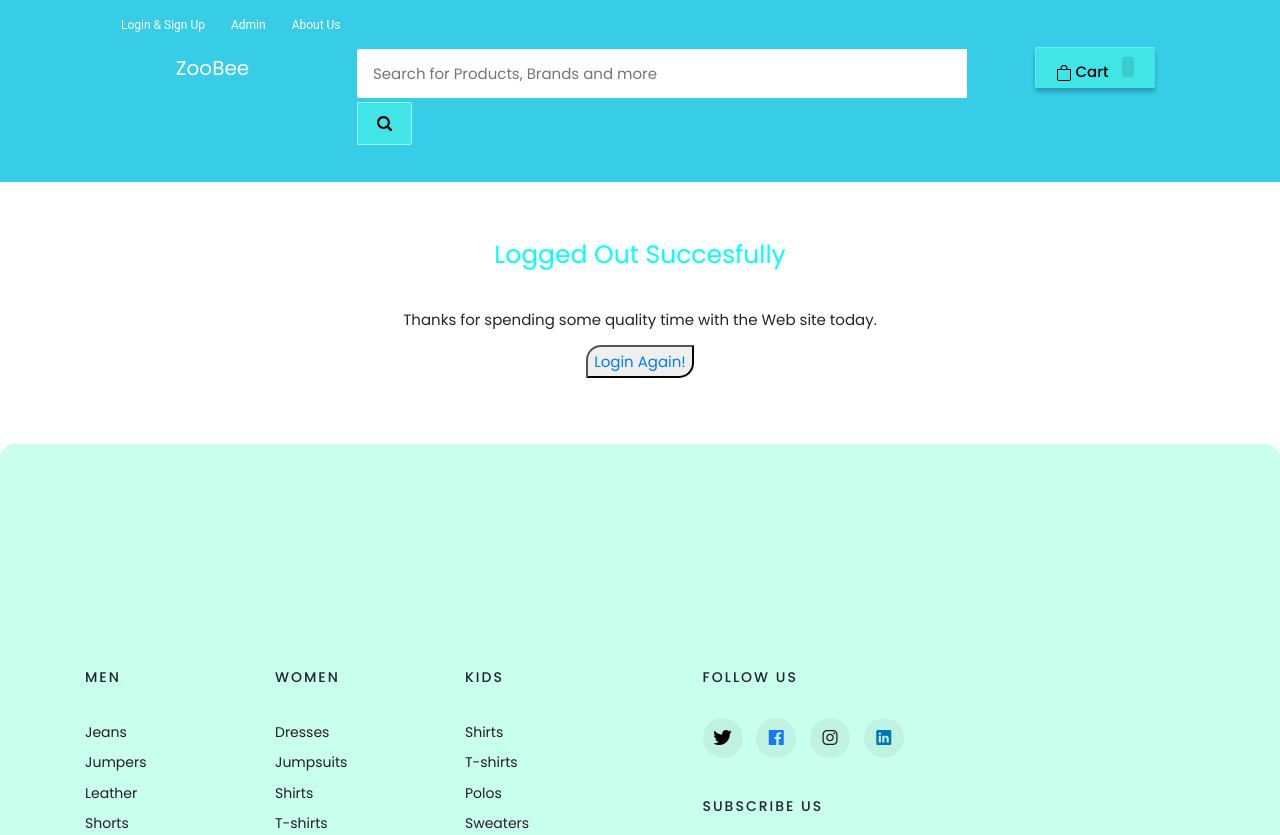
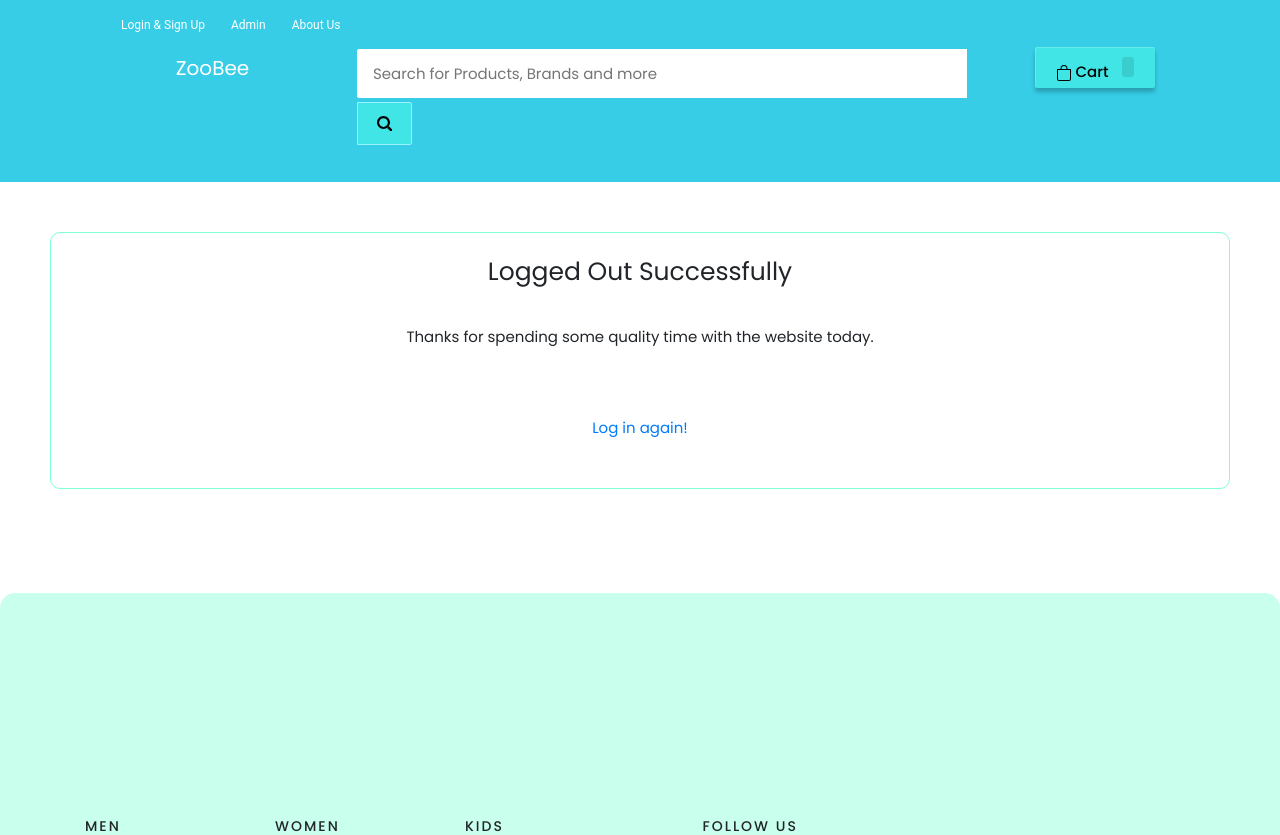
Before and after one commit to Dovineowuor/PLP-Final-Project, a Django app: page /logout in a window 1280 px wide. Shown: the top 835 px of the page. Run offline with Django 3.2, Linux system fonts and the light colour scheme; some libraries are stand-ins or nearby versions.

Commit message:
Initia a styled div for the lout form

```diff
--- a/templates/ecom/logout.html
+++ b/templates/ecom/logout.html
@@ -1,4 +1,5 @@
 {% extends 'ecom/homebase.html' %}
+
 {% load static %}
 
 <head>
@@ -12,8 +13,22 @@
     <script src="//netdna.bootstrapcdn.com/bootstrap/3.0.0/js/bootstrap.min.js"></script>
     <script src="//code.jquery.com/jquery-1.11.1.min.js"></script>
 
+    {% load static %}
+    {% load static %}
+
+    <link rel="apple-touch-icon" sizes="180x180" href="{% static 'favicon/apple-touch-icon.png' %}">
+    <link rel="icon" type="image/png" sizes="32x32" href="{% static 'favicon/favicon-32x32.png' %}">
+    <link rel="icon" type="image/png" sizes="16x16" href="{% static 'favicon/favicon-16x16.png' %}">
+    <link rel="manifest" href="{% static 'favicon/site.webmanifest' %}">
+    <link href="//netdna.bootstrapcdn.com/bootstrap/3.0.0/css/bootstrap.min.css" rel="stylesheet" id="bootstrap-css">
+    <script src="//netdna.bootstrapcdn.com/bootstrap/3.0.0/js/bootstrap.min.js"></script>
+    <script src="//code.jquery.com/jquery-1.11.1.min.js"></script>
     <style media="screen">
         a:link {
+            text-decoration: none;
+        }
+
+        <style media="screen">a:link {
             text-decoration: none;
         }
 
@@ -21,10 +36,22 @@
             text-align: center;
         }
 
+        h2 {
+            text-align: center;
+        }
+
+        .centered-container {
+            display: flex;
+            justify-content: center;
+            align-items: center;
+            height: 100vh;
+            /* Adjust to your needs */
+        }
+
         .button1 {
             width: 200px;
             background-color: aquamarine !important;
-            border: 2px lightseagreen !important;
+            border: 2px solid lightseagreen !important;
             border-radius: 0 15px 0 15px;
             padding: 16px 32px;
             text-align: center !important;
@@ -35,7 +62,6 @@
             transition-duration: 0.4s;
             cursor: pointer !important;
             color: white;
-            /* Text color */
         }
 
         .button1:hover {
@@ -45,17 +71,15 @@
         }
     </style>
 </head>
+
 {% block title %}Logout{% endblock %}
 
 {% block content %}
-<br><br>
-<h1 style="align-self: center; text-align: center; color: aqua;font-style: inherit;">Logged Out Succesfully</h1></br>
-<p>Thanks for spending some quality time with the Web site today.</p>
-<p>
-    <a href="{% url 'customerlogin' %}">
-        <button class="button1">Login Again!</button>
-    </a>
-
-</p>
-<br><br>
+<div class="centered-container"style= 'padding:50px;'>
+    <div style="border: 1px solid aquamarine; border-radius: 10px; padding: 20px; text-align: center;">
+        <h1>Logged Out Successfully</h1><br>
+        <p>Thanks for spending some quality time with the website today.</p><br><br>
+        <a href="{% url 'customerlogin' %}" class="button1">Log in again!</a><br><br>
+    </div><br><br>
+</div>
 {% endblock %}
```
